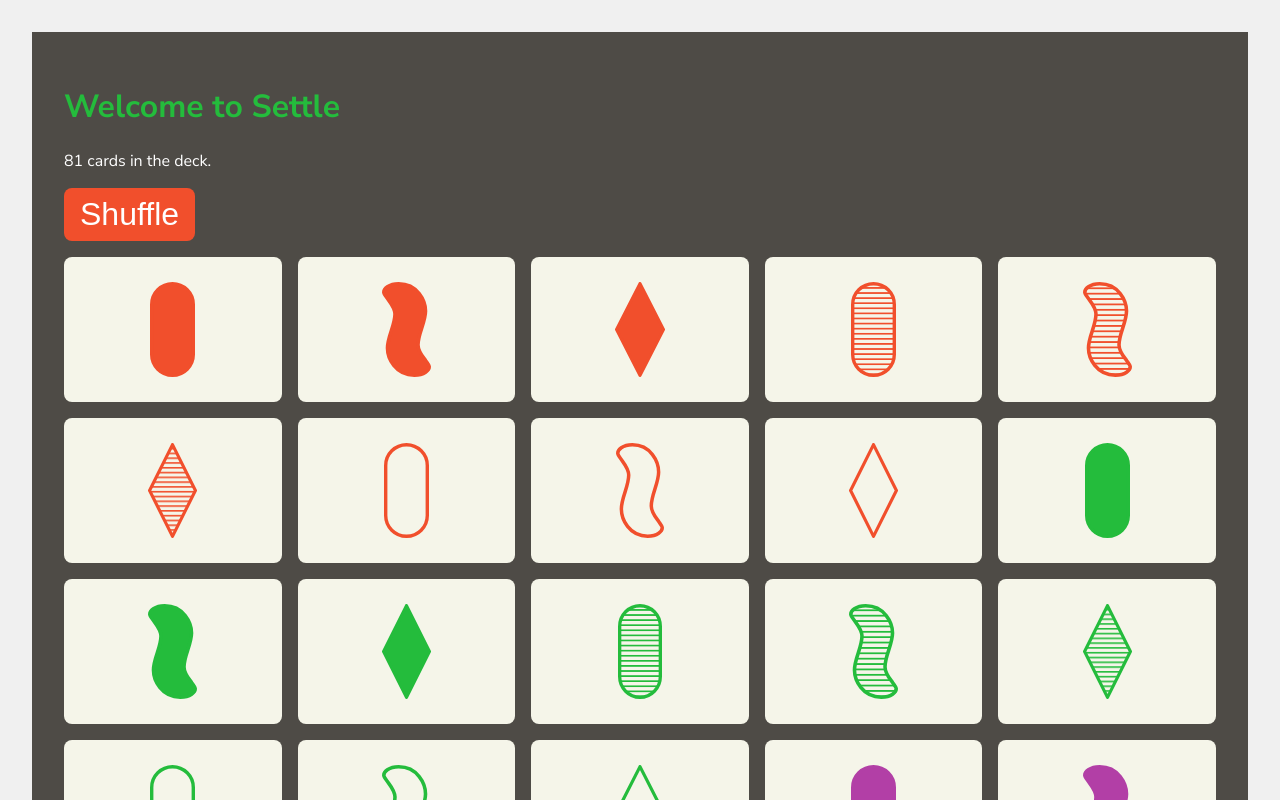
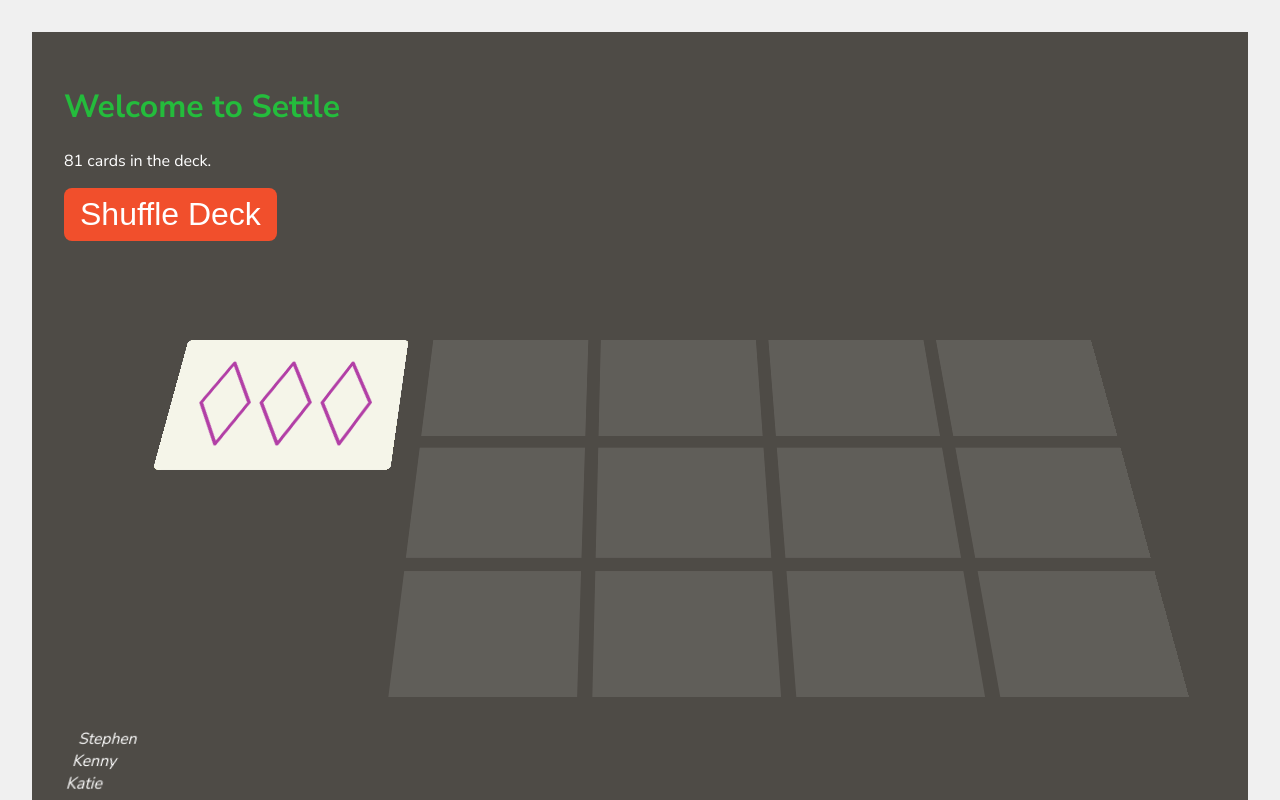
Before and after one commit to stephenjbell/settle, a SvelteKit app: page / in a window 1280 px wide. Shown: the top 800 px of the page. Built offline with nearby package versions, Linux system fonts and the light colour scheme.

Commit message:
3D table, separate displayCards data

```diff
--- a/src/lib/components/Card.svelte
+++ b/src/lib/components/Card.svelte
@@ -5,10 +5,11 @@
     export let color = 'red';
     export let shading = 'solid';
     export let shape = 'oval';
+    export let faceUp = false;
   </script>
 
   <div
-    class="card quantity{quantity} {color} {shading} {shape}"
+    class="card quantity{quantity} {color} {shading} {shape} {faceUp ? 'face-up' : ''}"
     title="{quantity} {color} {shading} {quantity === 1 ? shape : shape + 's'}"
     >
     <div class="back"></div>
@@ -22,7 +23,7 @@
   <style lang="scss">
     .card {
         display: block;
-        position: relative;
+        position: absolute;
         width: 100%;
         aspect-ratio: 1.5;
         transition: 0.2s all ease-in-out;
@@ -68,9 +69,11 @@
             background-position: center;
             backface-visibility: hidden;
             transform: rotateY(180deg);
+            border: 1px solid transparent;
+            border-color: transparent rgba(0,0,0,0.3) ;
         }
 
-        &:hover {
+        &.face-up {
             transition: 0.5s all ease-in-out;
             transform: rotateX(180deg);
         }
--- a/src/routes/+page.svelte
+++ b/src/routes/+page.svelte
@@ -2,6 +2,24 @@
 
     import { onMount } from 'svelte';
     import Card from '$lib/components/Card.svelte';
+
+    let players = [
+        {
+            name: 'Stephen',
+            score: 0,
+            cardsWon: [],
+        },
+        {
+            name: 'Kenny',
+            score: 0,
+            cardsWon: [],
+        },
+        {
+            name: 'Katie',
+            score: 0,
+            cardsWon: [],
+        }
+    ]
 
     let cardProps = {
         quantity: [1, 2, 3],
@@ -10,14 +28,15 @@
         shape: ['oval', 'squiggle', 'diamond'],
     }
 
-    let cards = [];
+    let displayCards = [];
+    let drawPile = [];
 
     // Shuffle deck
-    function shuffle() {
+    function shuffle(array) {
         console.log("shuffling...");
-        for (let i = cards.length - 1; i > 0; i--) {
+        for (let i = array.length - 1; i > 0; i--) {
             let j = Math.floor(Math.random() * (i + 1));
-            [cards[i], cards[j]] = [cards[j], cards[i]];
+            [array[i], array[j]] = [array[j], array[i]];
         }
     }
 
@@ -33,12 +52,14 @@
                             color: color,
                             shading: shading,
                             shape: shape,
+                            id: `${quantity}-${color}-${shading}-${shape}`
                         });
                     });
                 });
             });
         });
-        cards = tempCards;
+        displayCards = tempCards;
+        drawPile = tempCards;
         // shuffle(cards);
     });
 
@@ -50,9 +71,10 @@
         background-color: #4e4b46;
         color: #fff;
         padding: 2rem;
+        perspective: 1000px;
 
         h1 {
-            color: #24BC3C
+            color: #24BC3C;
         }
 
         button {
@@ -70,12 +92,48 @@
             }
         }
 
-        ul {
+        ul.allcards {
             display: grid;
             grid-template-columns: repeat(auto-fit, minmax(200px, 1fr));
             gap: 1rem;
             list-style-type: none;
             padding: 0;
+        }
+
+        .cardtable {
+            display: grid;
+            grid-template-columns: 1fr 3fr;
+            grid-template-areas:
+                "drawarea playarea"
+                ". playerarea";
+            gap: 2rem;
+            transform-origin: center bottom;
+            transform: rotateX(30deg);
+
+            .drawarea {
+                .drawpile {
+                    position:relative;
+                    .card {
+                        position: absolute;
+                        left: 0;
+                        top:0;
+                    }
+                }
+            }
+
+            .playarea {
+                display: grid;
+                grid-template-columns: repeat(4, 1fr);
+                grid-template-rows: repeat(3, 1fr);
+                gap: 1rem;
+
+                .playspot {
+                    display: block;
+                    background-color: rgba(255,255,255,0.1);
+                    width: 100%;
+                    aspect-ratio: 3.5/2.5;
+                }
+            }
         }
     }
 
@@ -84,13 +142,13 @@
 <div class="settlegame">
     <h1>Welcome to Settle</h1>
     <p>
-        {cards.length} cards in the deck.
+        {displayCards.length} cards in the deck.
     </p>
 
-    <button on:click={shuffle}>Shuffle</button>
+    <button on:click={shuffle(drawPile)}>Shuffle Deck</button>
 
-    <ul>
-        {#each cards as card}
+    <!-- <ul class="allcards">
+        {#each displayCards as card}
             <li>
                 <Card
                     quantity={card.quantity}
@@ -100,5 +158,30 @@
                 />
             </li>
         {/each}
-    </ul>
+    </ul> -->
+
+    <div class="cardtable">
+        <div class="drawarea">
+            <div class="drawpile">
+                {#each drawPile as card}
+                    <Card
+                        quantity={card.quantity}
+                        color={card.color}
+                        shading={card.shading}
+                        shape={card.shape}
+                    />
+                {/each}
+            </div>
+        </div>
+        <div class="playarea">
+            {#each Array(12) as _}
+                <div class="playspot"></div>
+            {/each}
+        </div>
+        <div class="playerarea">
+            {#each players as player}
+                <div class="name">{player.name}</div>
+            {/each}
+        </div>
+    </div>
 </div>
```
